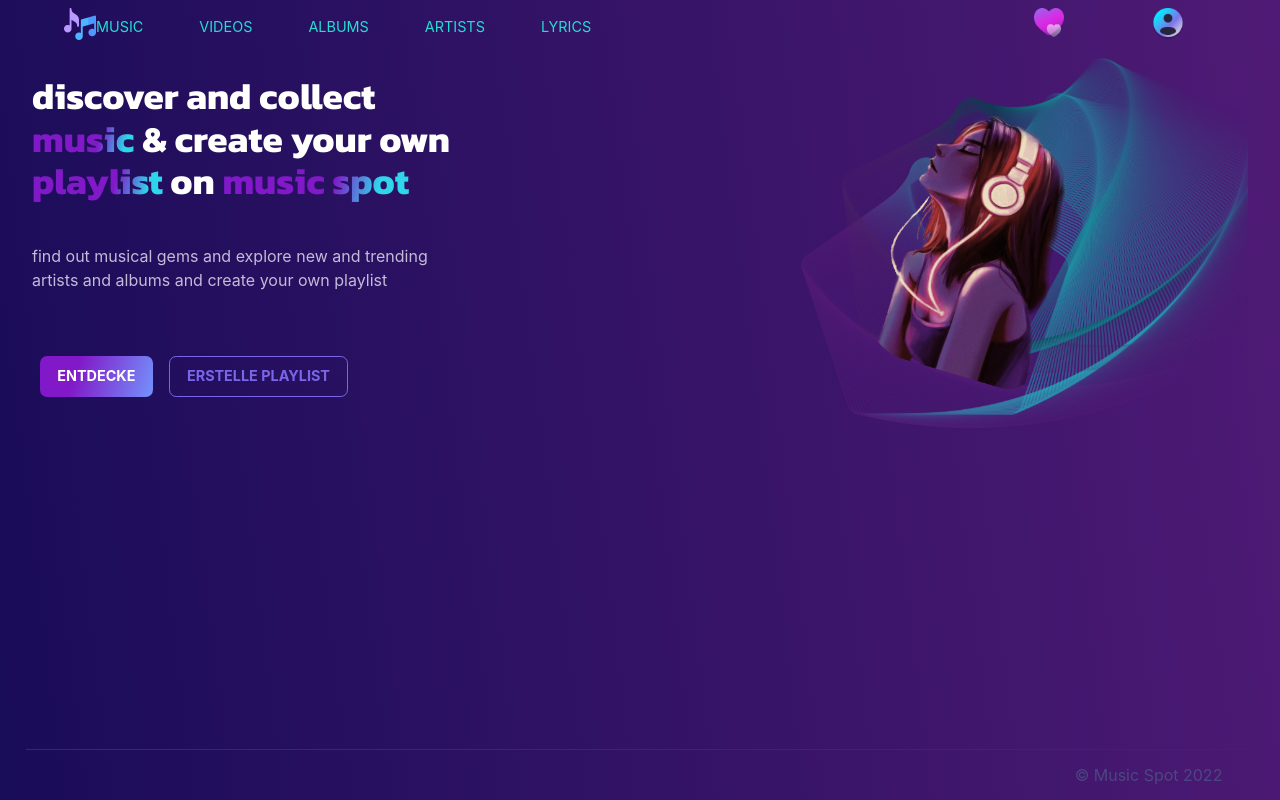
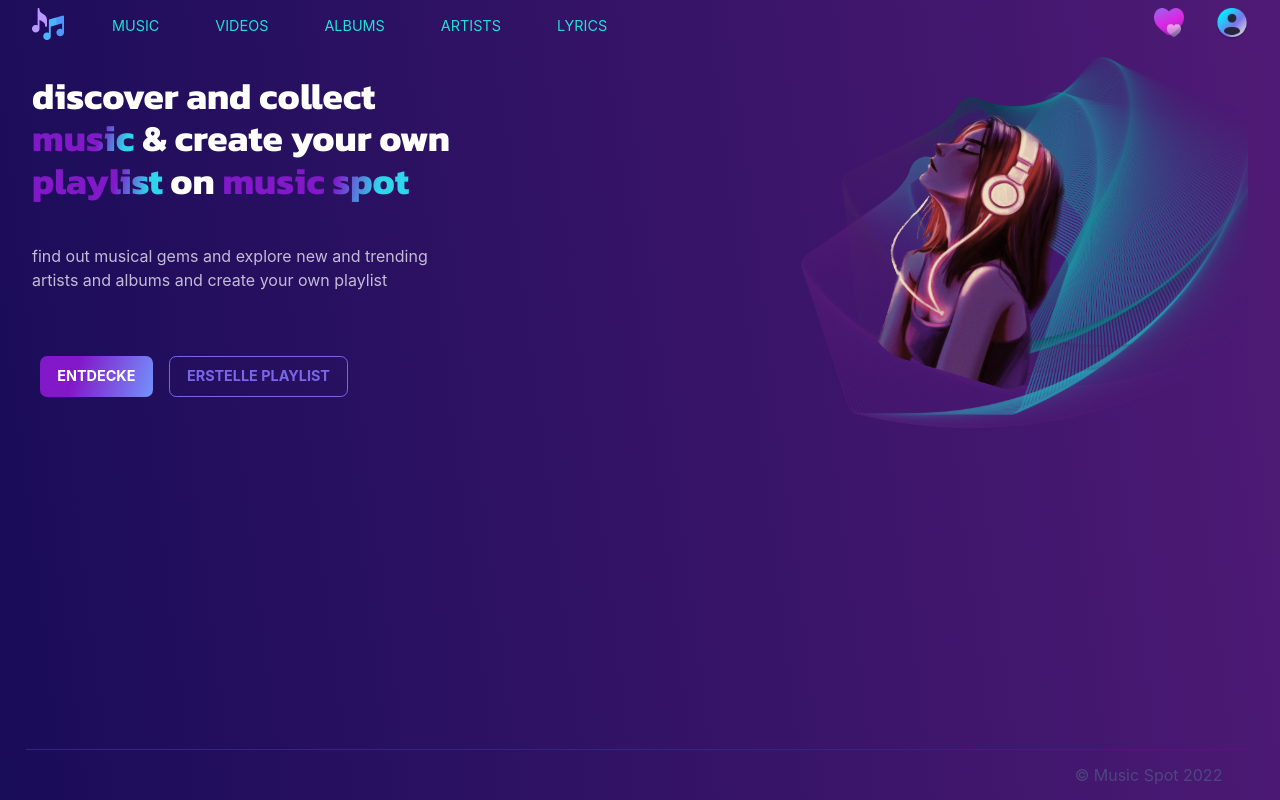
Before and after one commit to ona-co-de-sign/music-spot, a Next.js app: page / in a window 1280 px wide. Built offline with nearby package versions, Linux system fonts and the light colour scheme.

Commit message:
improve header

```diff
--- a/components/Header.jsx
+++ b/components/Header.jsx
@@ -1,10 +1,28 @@
+import { useState } from 'react';
+import Link from 'next/link';
 import Navigation from './Navigation'
 
 export default function Header() {
+    const [isActive, setIsActive] = useState(false)
+
+    const toggleActive = () => {
+        setIsActive(!isActive);
+    }
+
     return (
         <header className='site-header'>
-            <div className="inner-width">
-                <Navigation />
+            <Link href="/">
+                <img src="./icons/logo.png" alt="logo" width="32" />
+            </Link>
+            <Navigation isActive={isActive} />
+            <div className="site-navigation__btns">
+                <Link href="/" className='site-navigation__btn'>
+                    <img src="./icons/icon-fav.png" alt="favorites icon" width="30" />
+                </Link>
+                <Link href="/" className='site-navigation__btn'>
+                    <img src="./icons/icon-user.png" alt="user auth icon" width="32" />
+                </Link>
+                <img src="./icons/icon-mobile.png" alt="mobile icon" className='mobile-icon' width="33" height="33" onClick={toggleActive} />
             </div>
         </header>
     )
--- a/components/Navigation.jsx
+++ b/components/Navigation.jsx
@@ -1,17 +1,9 @@
-import { useState } from 'react';
 import Link from 'next/link';
 
-export default function Navigation() {
-    const [isActive, setIsActive] = useState(false)
-    const toggleActive = () => {
-        setIsActive(!isActive);
-    }
+export default function Navigation({ isActive }) {
 
     return (
-        <nav className='site-navigation flex-row-center'>
-            <Link href="/">
-                <img src="./icons/logo.png" alt="logo" width="32" />
-            </Link>
+        <nav className='site-navigation'>
             <div className={isActive ? "site-navigation__links active" : "site-navigation__links "}>
                 {/* <Link href="/">home</Link> */}
                 <Link href="/music">music</Link>
@@ -20,25 +12,6 @@ export default function Navigation() {
                 <Link href="/">artists</Link>
                 <Link href="/">lyrics</Link>
             </div>
-            {/* <form className='site-navigation__form '>
-                <label htmlFor="search" className='flex-row-center'>
-                    <input type="text" id='search' placeholder='suche nach ...' />
-                    <Link href="/" className='flex-row-center'>
-                        <img src="./icons/icon-search.png" alt="search icon" width="30" />
-                    </Link>
-                </label>
-            </form> */}
-            <div className="site-navigation__btns">
-                <Link href="/" className='site-navigation__btn'>
-                    <img src="./icons/icon-fav.png" alt="favorites icon" width="30" />
-                </Link>
-                <Link href="/" className='site-navigation__btn'>
-                    <img src="./icons/icon-user.png" alt="user auth icon" width="32" />
-                </Link>
-                <div>
-                    <img src="./icons/icon-mobile.png" alt="mobile icon" className='mobile-icon' width="33" height="33" onClick={toggleActive} />
-                </div>
-            </div>
         </nav>
     )
 }
```
